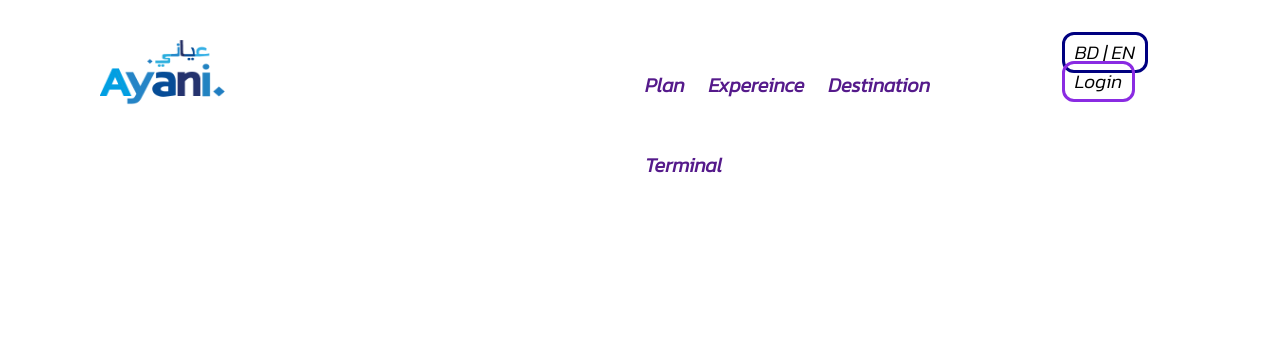
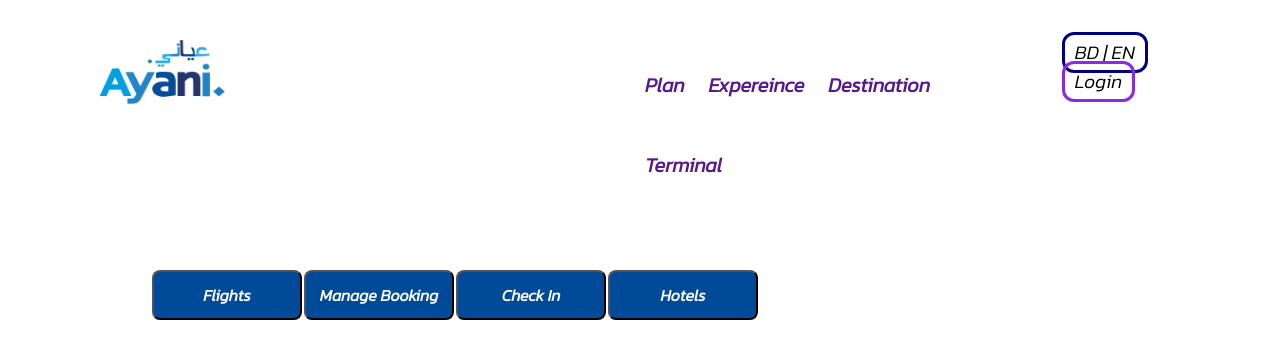
Before and after one commit to AhsanHabib07/Ayani-Airline, a plain HTML site: page index.html in a window 1280 px wide. Drawn offline with Linux system fonts and the light colour scheme.

Commit message:
Search Bar

```diff
--- a/index.html
+++ b/index.html
@@ -40,5 +40,19 @@
 </Section>
 
 
+<!------- Flight Serch Bar--------->
+
+<section>
+<div class="search-container">
+  <button class="search1">Flights</button>
+  <button class="search1">Manage Booking</button>
+  <button class="search1">Check In</button>
+  <button class="search1">Hotels</button>
+
+</div>
+
+</section>
+
+
 </body>
 </html>
--- a/style.css
+++ b/style.css
@@ -72,3 +72,27 @@ nav ul li a{
     border-radius: 12px;
     border-color: blueviolet;
 }
+
+
+/* Search Container*/
+
+.search-container{
+    display: flex;
+    margin-left: 150px;
+    margin-right: 50px;
+    margin-top: 90px;
+}
+
+.search1{
+      display: inline-block;
+      font-size: 16px;
+      font-weight: bold;
+        width: 150px;
+        height: 50px;
+        border-radius: 8px;
+        padding-left: 3px;
+        padding-right: 3px;
+        margin-left: 2px;
+        background-color: #004A97;
+        color: #FFFFFF;
+}
```
